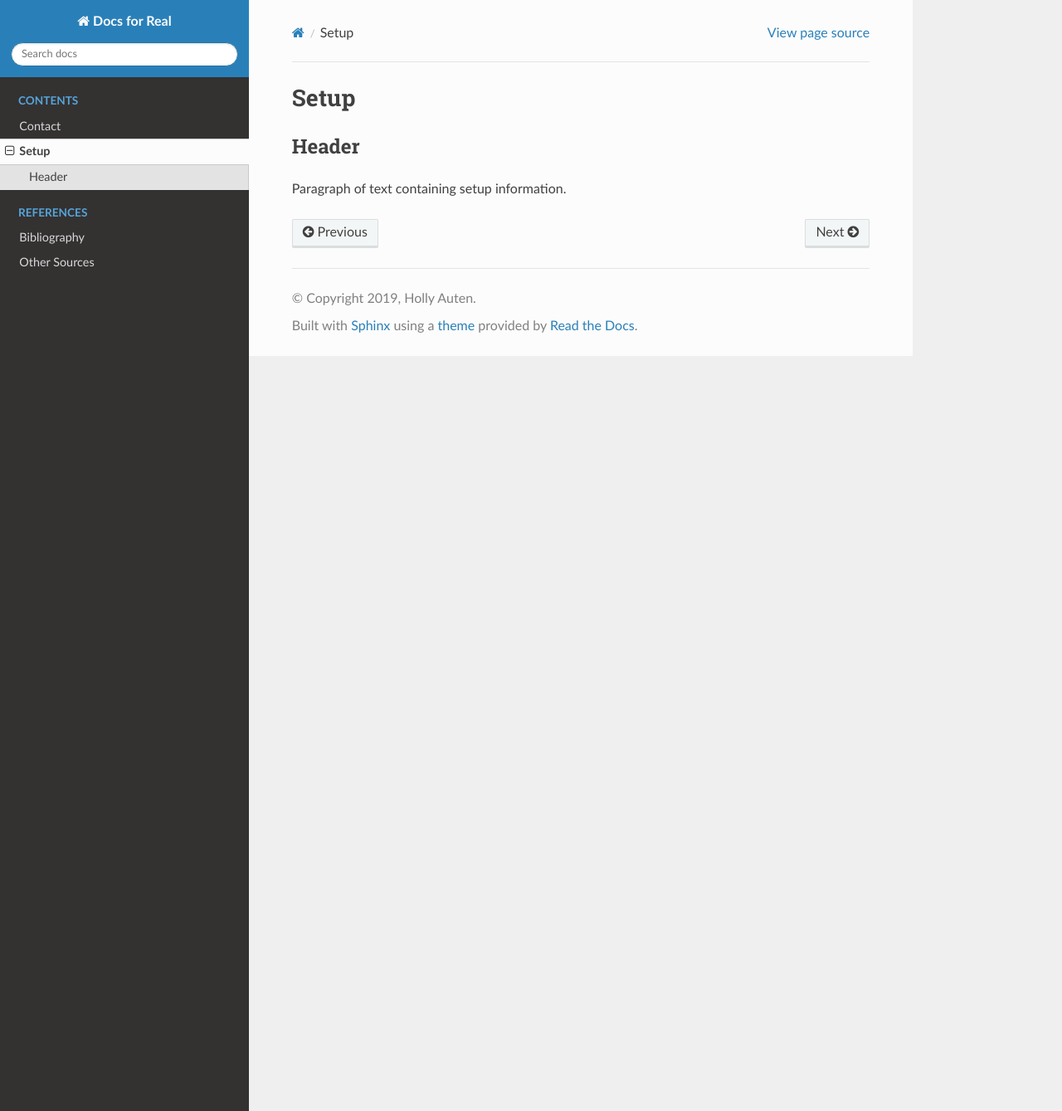
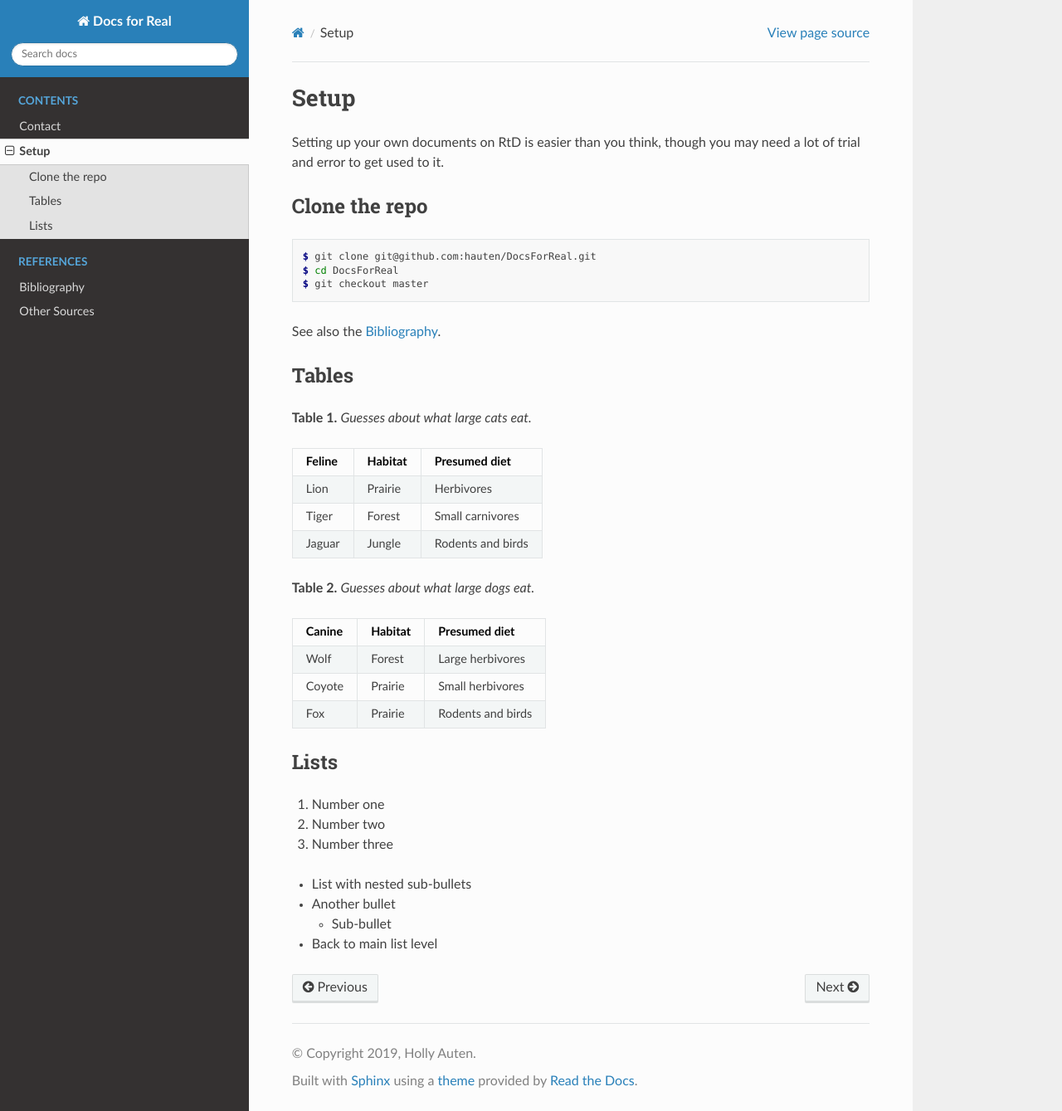
Before and after one commit to hauten/DocsForReal, a Sphinx documentation site: the page built from docs/setup.rst, in a window 1280 px wide and 1339 px high. Shown: the whole window at 83% size. Built offline with Sphinx 7.4.7 and the Read the Docs theme 2.0.0, drawn with Linux system fonts in a browser that asks for light colours.

```diff
--- a/docs/bibliography.rst
+++ b/docs/bibliography.rst
@@ -1,3 +1,5 @@
+.. _bibliography:
+
 ============
 Bibliography
 ============
--- a/docs/contact.rst
+++ b/docs/contact.rst
@@ -1,3 +1,5 @@
+.. _contact:
+
 =======
 Contact
 =======
--- a/docs/setup.rst
+++ b/docs/setup.rst
@@ -1,8 +1,55 @@
+.. _setup:
+
 =====
 Setup
 =====
 
-Header
+Setting up your own documents on RtD is easier than you think, though you may need a lot of trial and error to get used to it.
+
+Clone the repo
+=============
+
+.. code-block:: console
+
+   $ git clone git@github.com:hauten/DocsForReal.git
+   $ cd DocsForReal
+   $ git checkout master
+
+See also the :doc:`bibliography`.
+
+Tables
 ======
 
-Paragraph of text containing setup information.
+**Table 1.** *Guesses about what large cats eat.*
+
+======  =======  =================
+Feline  Habitat  Presumed diet
+======  =======  =================
+Lion    Prairie  Herbivores
+Tiger   Forest   Small carnivores
+Jaguar  Jungle   Rodents and birds
+======  =======  =================
+
+**Table 2.** *Guesses about what large dogs eat.*
+
+======   =======   =================
+Canine   Habitat   Presumed diet
+======   =======   =================
+Wolf     Forest    Large herbivores
+Coyote   Prairie   Small herbivores
+Fox      Prairie   Rodents and birds
+======   =======   =================
+
+Lists
+=====
+
+1. Number one
+2. Number two
+3. Number three
+
+* List with nested sub-bullets
+* Another bullet
+
+  * Sub-bullet
+
+* Back to main list level
```
Also changed, not shown: docs/other_sources.rst (+18 -1 lines).
